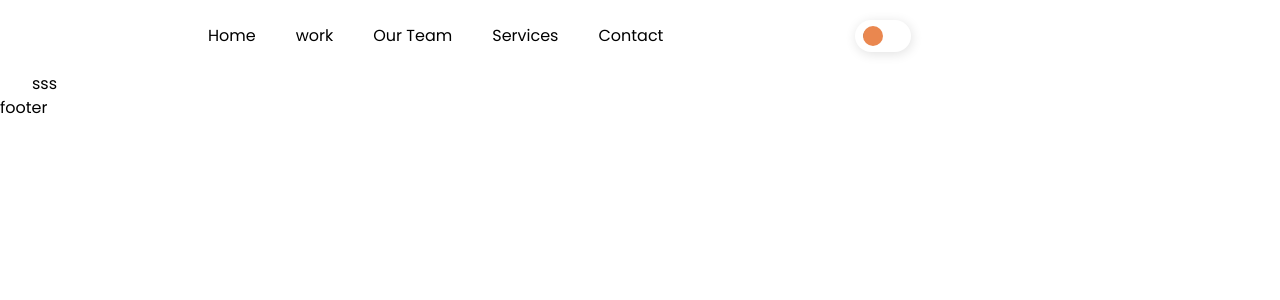
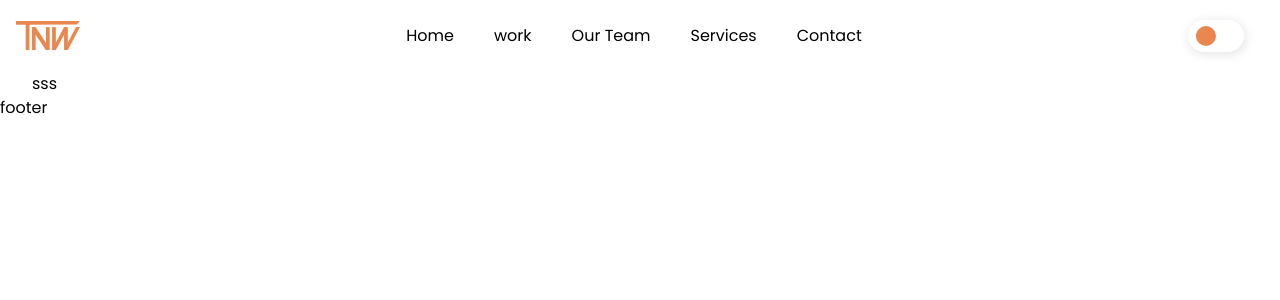
Before and after one commit to talentnetwork/talentNetwork-front, a Next.js app: page / in a window 1280 px wide. Shown: the top 300 px of the page. Built offline with nearby package versions, Linux system fonts and the light colour scheme.

Commit message:
added logo to header & add darkmode header logo

```diff
--- /dev/null
+++ b/components/TalentNetworkLogo.jsx
@@ -0,0 +1,60 @@
+const TalentNetworkLogo = props => {
+	return (
+		<svg
+			xmlns="http://www.w3.org/2000/svg"
+			viewBox="0 0 649.29 294.79"
+			{...props}>
+			<polygon
+				fill="currentColor"
+				points="616.47 35.46 0 38.05 0 0 649.29 0 616.47 35.46"
+			/>
+			<rect
+				fill="currentColor"
+				x="161.38"
+				y="62.02"
+				width="38.05"
+				height="232.77"
+			/>
+			<rect fill="currentColor" x="98.35" width="38.05" height="294.79" />
+			<rect
+				fill="currentColor"
+				x="366.14"
+				y="62.02"
+				width="38.05"
+				height="232.77"
+			/>
+			<rect
+				fill="currentColor"
+				x="303.79"
+				y="62.02"
+				width="38.05"
+				height="232.77"
+			/>
+			<polygon
+				fill="currentColor"
+				points="521.55 78.78 487.77 62.02 372.84 279.21 404.19 294.78 521.55 78.78"
+			/>
+			<polygon
+				fill="currentColor"
+				points="649.29 62.02 609.41 61.98 494.48 279.17 525.83 294.74 649.29 62.02"
+			/>
+			<polygon
+				fill="currentColor"
+				points="335.95 272.57 303.79 294.78 165.86 88.4 199.44 62.02 335.95 272.57"
+			/>
+			<rect
+				fill="currentColor"
+				x="487.77"
+				y="62.02"
+				width="38.05"
+				height="232.77"
+			/>
+			<polyline
+				fill="currentColor"
+				points="198.8 84.82 195.59 84.82 195.59 86.96 198.8 84.94"
+			/>
+		</svg>
+	);
+};
+
+export default TalentNetworkLogo;
--- a/layout/Header.js
+++ b/layout/Header.js
@@ -1,11 +1,16 @@
 import NavbarHeader from "../components/NavbarHeader";
 import { CiMenuBurger } from "react-icons/ci";
 import DarkMode from "../components/DarkMode";
+import TalentNetworkLogo from "../components/TalentNetworkLogo";
 
 const Header = () => {
 	return (
 		<section className="dark:bg-darkMode-900 dark:text-white">
-			<div className="container flex items-center justify-between py-5 md:justify-start ">
+			<div className="container flex items-center justify-between py-5">
+				<div>
+					<TalentNetworkLogo className="w-16 text-primary-400 dark:text-white" />
+				</div>
+
 				<div className="flex md:hidden">
 					<CiMenuBurger size={"1.8rem"} />
 				</div>
```
